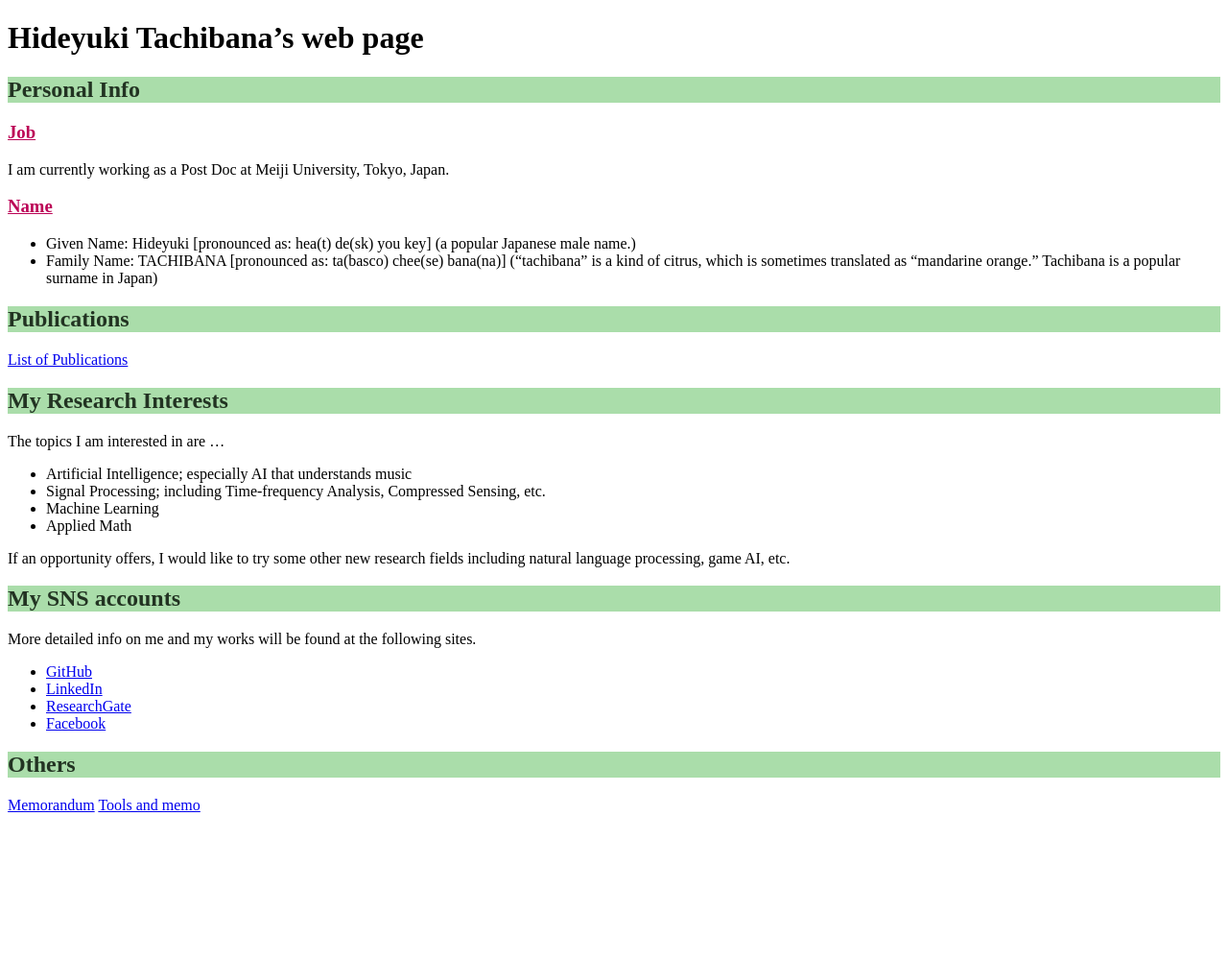
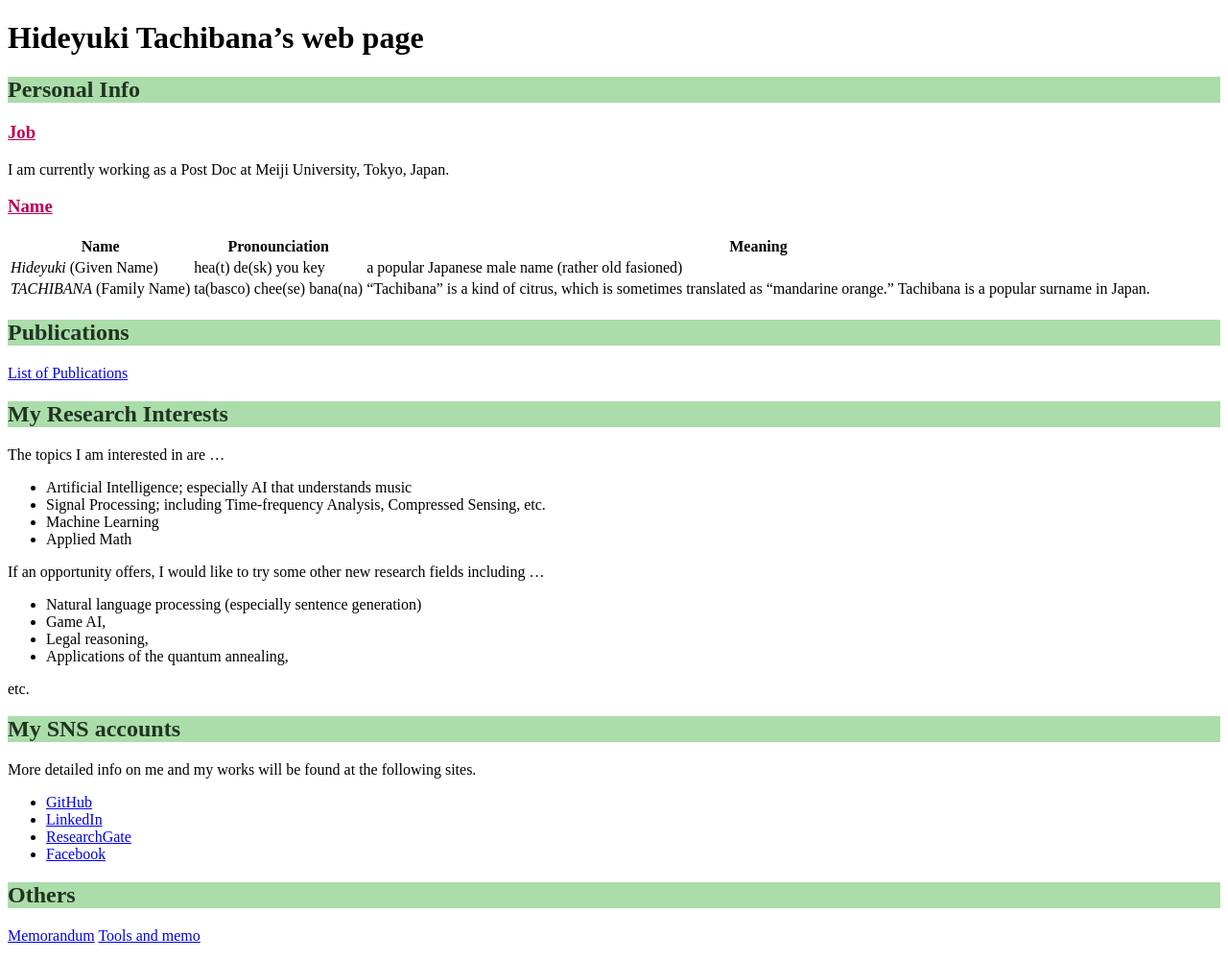
Before and after one commit to tachi-hi/tachi-hi.github.io, a Jekyll site: the page built from index.md, in a window 1280 px wide. Shown: the whole page at 96% size. Built offline with Jekyll 4.4.1, drawn with Linux system fonts in a browser that asks for light colours; before the commit the page ends 900 px from its top, so only the background shows below that.

Commit message:
update index.md

```diff
--- a/index.md
+++ b/index.md
@@ -13,8 +13,12 @@ I am currently working as a Post Doc at Meiji University, Tokyo, Japan.
 
 ### Name
 
-+ Given Name: Hideyuki [pronounced as: hea(t) de(sk) you key] (a popular Japanese male name.)
-+ Family Name: TACHIBANA [pronounced as: ta(basco) chee(se) bana(na)] ("tachibana" is a kind of citrus, which is sometimes translated as "mandarine orange." Tachibana is a popular surname in Japan)
+
+| Name |Pronounciation | Meaning |
+| ----------- |-------------- | ----- |
+| *Hideyuki*  (Given Name) | hea(t) de(sk) you key  |  a popular Japanese male name (rather old fasioned) |
+| *TACHIBANA* (Family Name) | ta(basco) chee(se) bana(na) | "Tachibana" is a kind of citrus, which is sometimes translated as "mandarine orange." Tachibana is a popular surname in Japan. |
+
 
 ## Publications
 
@@ -28,8 +32,13 @@ The topics I am interested in are ...
 + Machine Learning
 + Applied Math
 
-If an opportunity offers, I would like to try some other new research fields including natural language processing,
-game AI, etc.
+If an opportunity offers, I would like to try some other new research fields including ...
++ Natural language processing (especially sentence generation)
++ Game AI,
++ Legal reasoning,
++ Applications of the quantum annealing,
+
+etc.
 
 
 ## My SNS accounts
```
